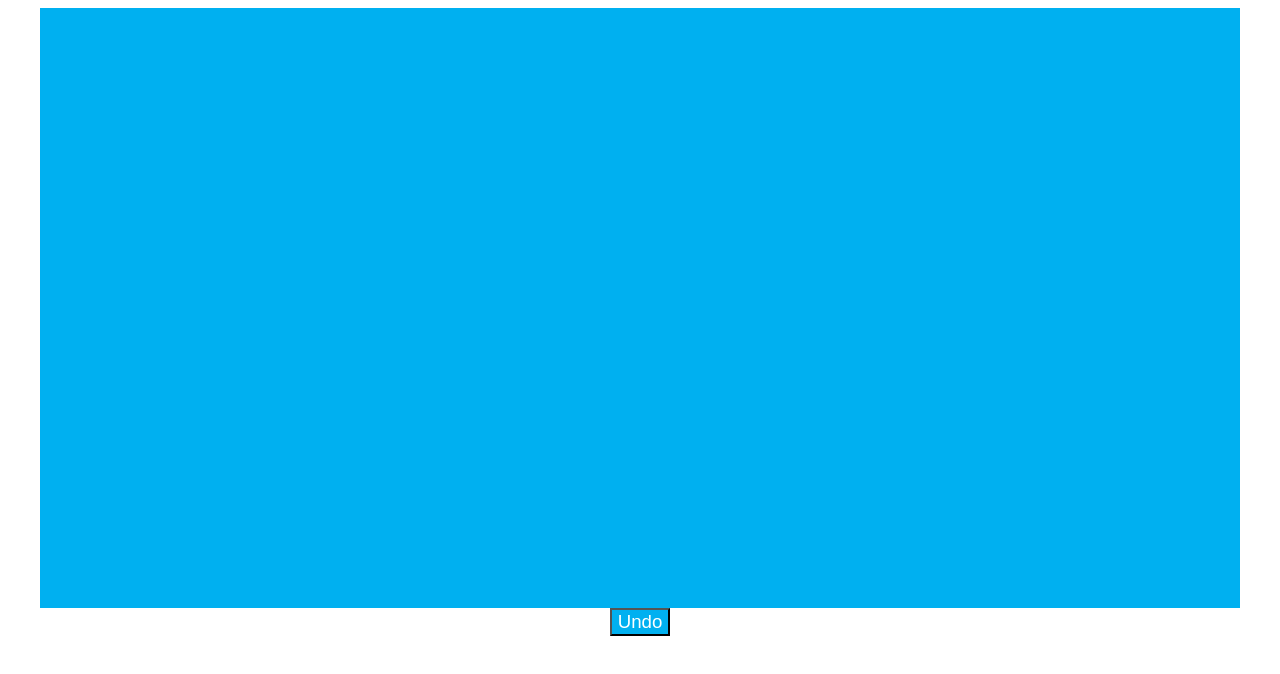
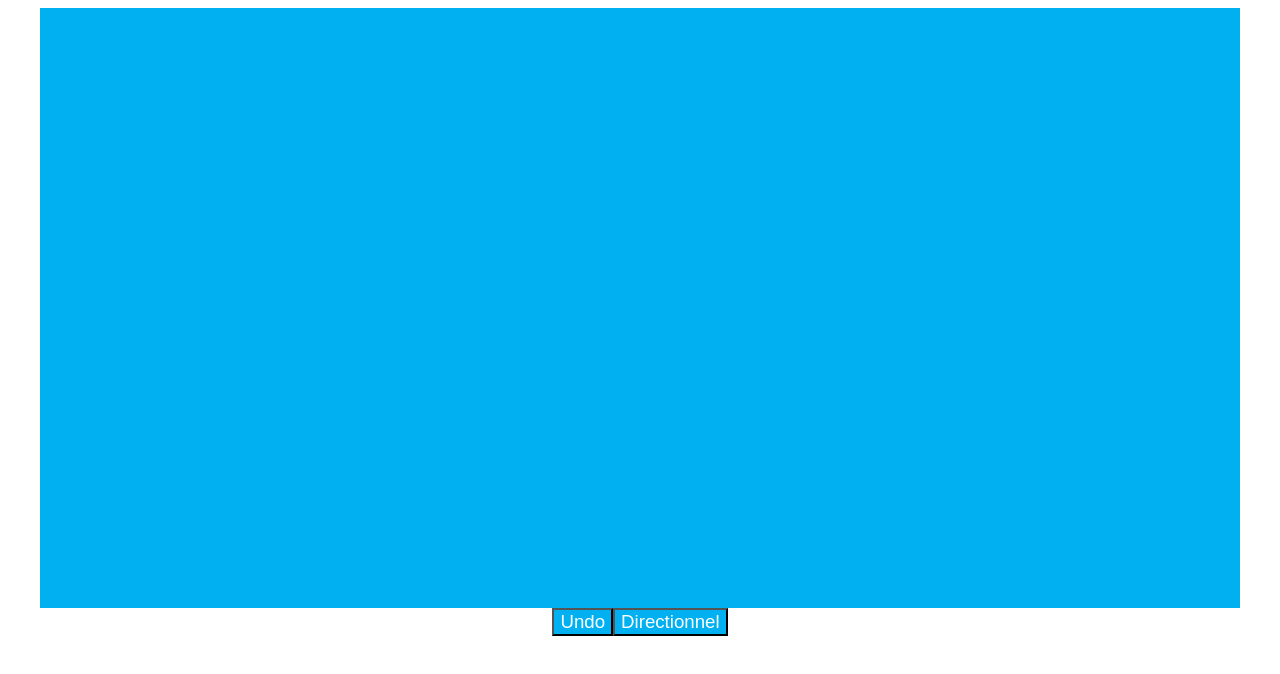
Before and after one commit to brunob31880/Graph_Theory, a plain HTML site: page graph.html in a window 1280 px wide. Drawn offline with Linux system fonts and the light colour scheme.

Commit message:
Ajout d'un bouton

```diff
--- a/graph.css
+++ b/graph.css
@@ -3,3 +3,8 @@
     flex-direction: column;
     align-items: center;
 }
+.buttons{
+    display: flex;
+    flex-direction: row;
+    align-items: center;
+}
--- a/graph.html
+++ b/graph.html
@@ -19,7 +19,10 @@
 <body>
     <div class="graph">
         <canvas id="cv" width="1200" height="600"></canvas>
-        <button id="eff">Undo</button>
+        <div class="buttons">
+            <button id="eff">Undo</button>
+            <button id="dir">Directionnel</button>
+        </div>
     </div>
     <script>
         // plus de popup menu sur clic droit
@@ -78,7 +81,7 @@
             edges: [],
             vertex: [],
             handleMouseDown(e) {
-                console.log("ici "+e.button);
+                console.log("ici " + e.button);
                 let actual = [e.clientX - this.rect.left, e.clientY - this.rect.top, "black"];
                 let tab = this.vertex.filter(e => dist(actual, e) < 100);
             },
```
Also changed, not shown: graph_tests.js (added), 1 other file.
